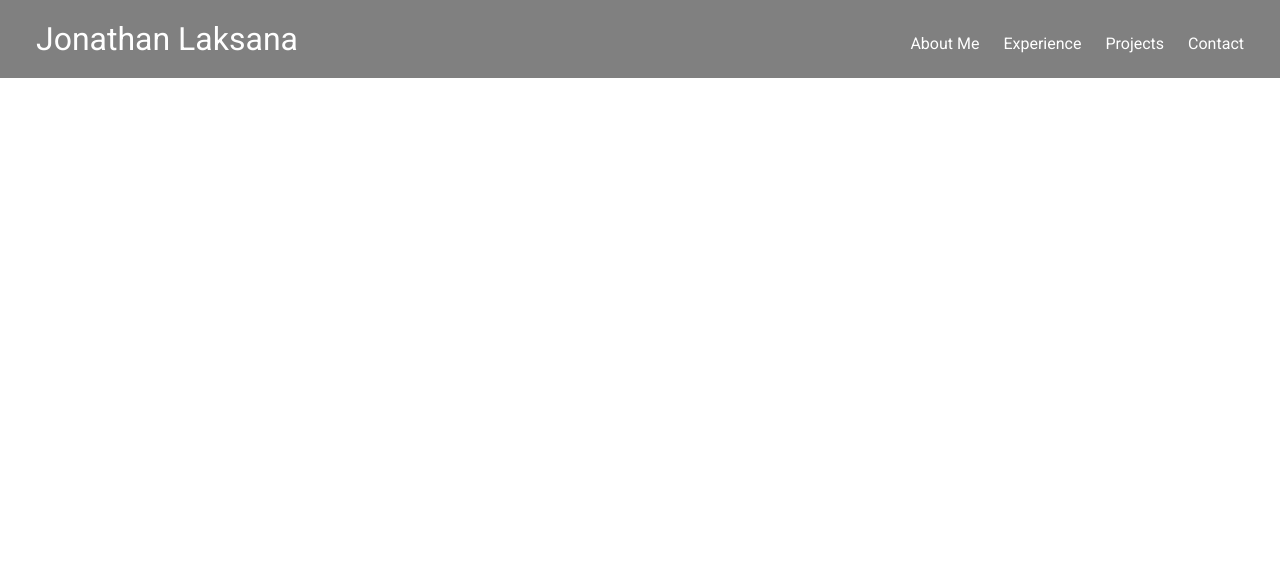
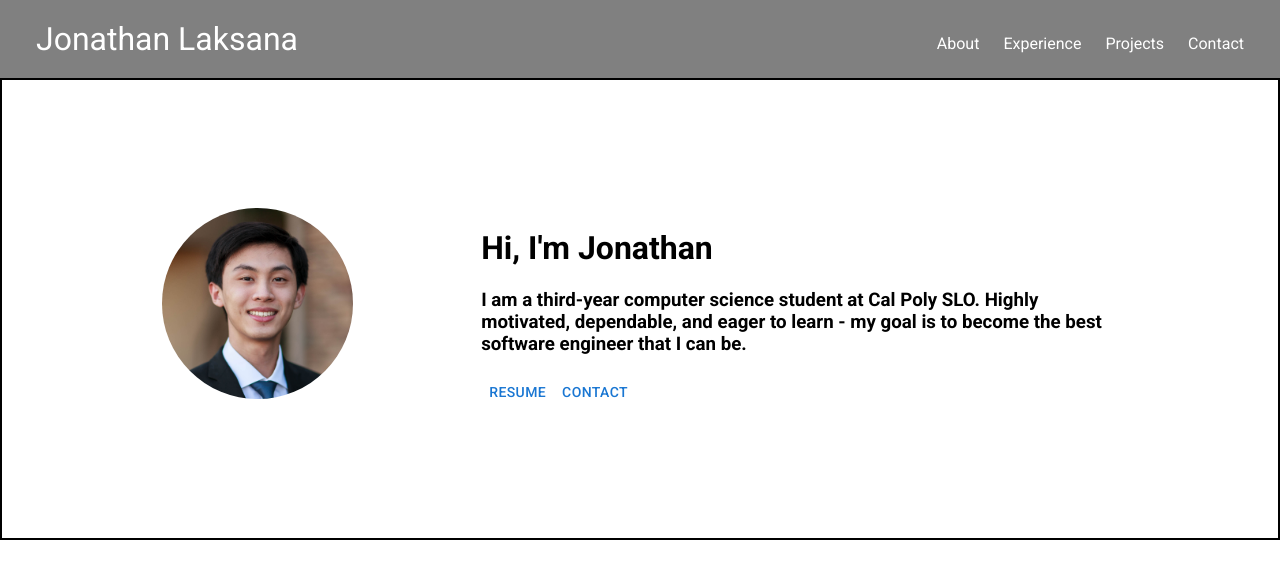
Before and after one commit to jlaksana/jlaksana.github.io, a React (Create React App) app: page / in a window 1280 px wide. Shown: the top 578 px of the page. Built offline with nearby package versions, Linux system fonts and the light colour scheme.

Commit message:
header about draft

```diff
--- a/src/App.js
+++ b/src/App.js
@@ -1,10 +1,12 @@
 import "./css/App.css";
 import Navbar from "./components/Navbar";
+import About from "./components/About";
 
 function App() {
   return (
     <div className="App">
       <Navbar />
+      <About />
     </div>
   );
 }
--- /dev/null
+++ b/src/components/About.jsx
@@ -0,0 +1,24 @@
+import React from "react";
+import "../css/About.css";
+import headshot from "../assets/headshot.jpg";
+import { Button } from "@mui/material";
+
+function About() {
+  return (
+    <header className="aboutMe">
+      <img src={headshot} width="20%" height="20%" alt="My headshot" />
+      <div>
+        <h1>Hi, I'm Jonathan</h1>
+        <h3>
+          I am a third-year computer science student at Cal Poly SLO. Highly
+          motivated, dependable, and eager to learn - my goal is to become the
+          best software engineer that I can be.
+        </h3>
+        <Button>Resume</Button>
+        <Button>Contact</Button>
+      </div>
+    </header>
+  );
+}
+
+export default About;
--- a/src/components/Navbar.jsx
+++ b/src/components/Navbar.jsx
@@ -9,7 +9,7 @@ function Navbar() {
       </a>
       <ul>
         <li>
-          <a href="/about">About Me</a>
+          <a href="/about">About</a>
         </li>
         <li>
           <a href="/exp">Experience</a>
--- /dev/null
+++ b/src/css/About.css
@@ -0,0 +1,11 @@
+.aboutMe {
+  padding: 8rem 10rem;
+  border: solid black 2px;
+  height: 100%;
+  display: flex;
+  gap: 8rem;
+}
+
+img {
+  border-radius: 50%;
+}
--- a/src/css/App.css
+++ b/src/css/App.css
@@ -1,3 +1,4 @@
 .App {
   font-family: Roboto, serif;
+  height: fit-content;
 }
```
Also changed, not shown: src/assets/headshot.jpg (added).
